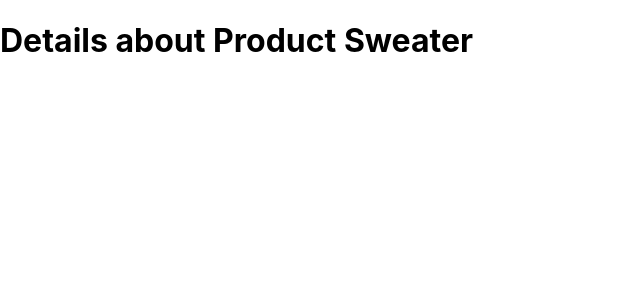
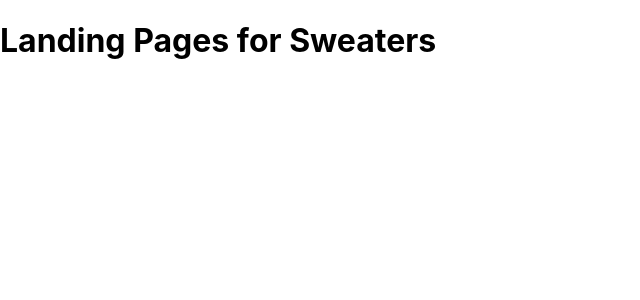
Before and after one commit to KGaurav-8102/Next-Js, a Next.js app in the folder hello-world/: page /product/Sweater in a window 1280 px wide. Shown: the top 300 px of the page, without its empty margins (0-640 px from the left). Built offline with nearby package versions, Linux system fonts and the light colour scheme.

Commit message:
Product dynamic route done

```diff
--- /dev/null
+++ b/hello-world/pages/product/Sweater.js
@@ -0,0 +1,5 @@
+function Sweaters() {
+    return <h1>Landing Pages for Sweaters</h1>
+}
+
+export default Sweaters;
```
Also changed, not shown: hello-world/pages/product/[productId]/index.js (added, +9 -0 lines).
